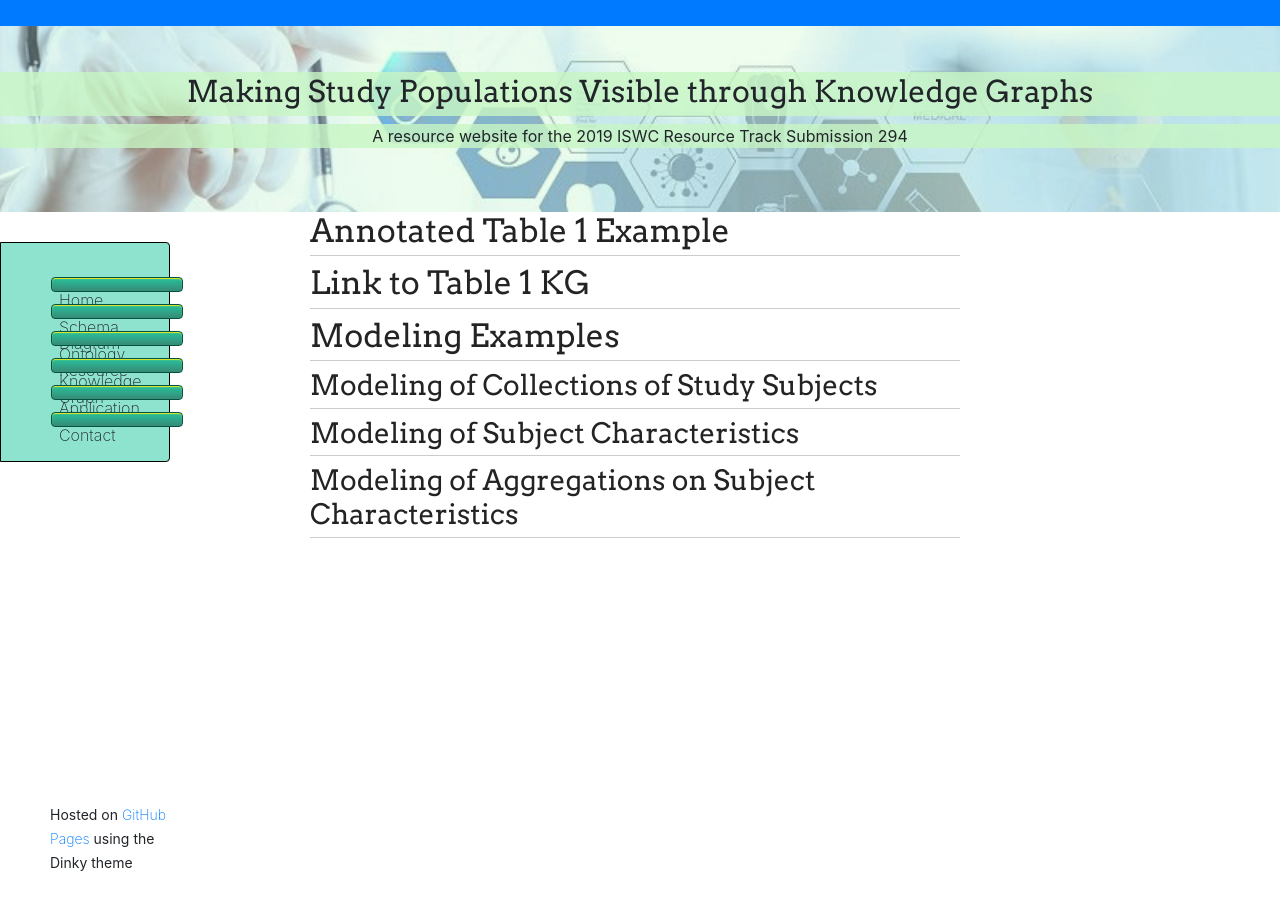
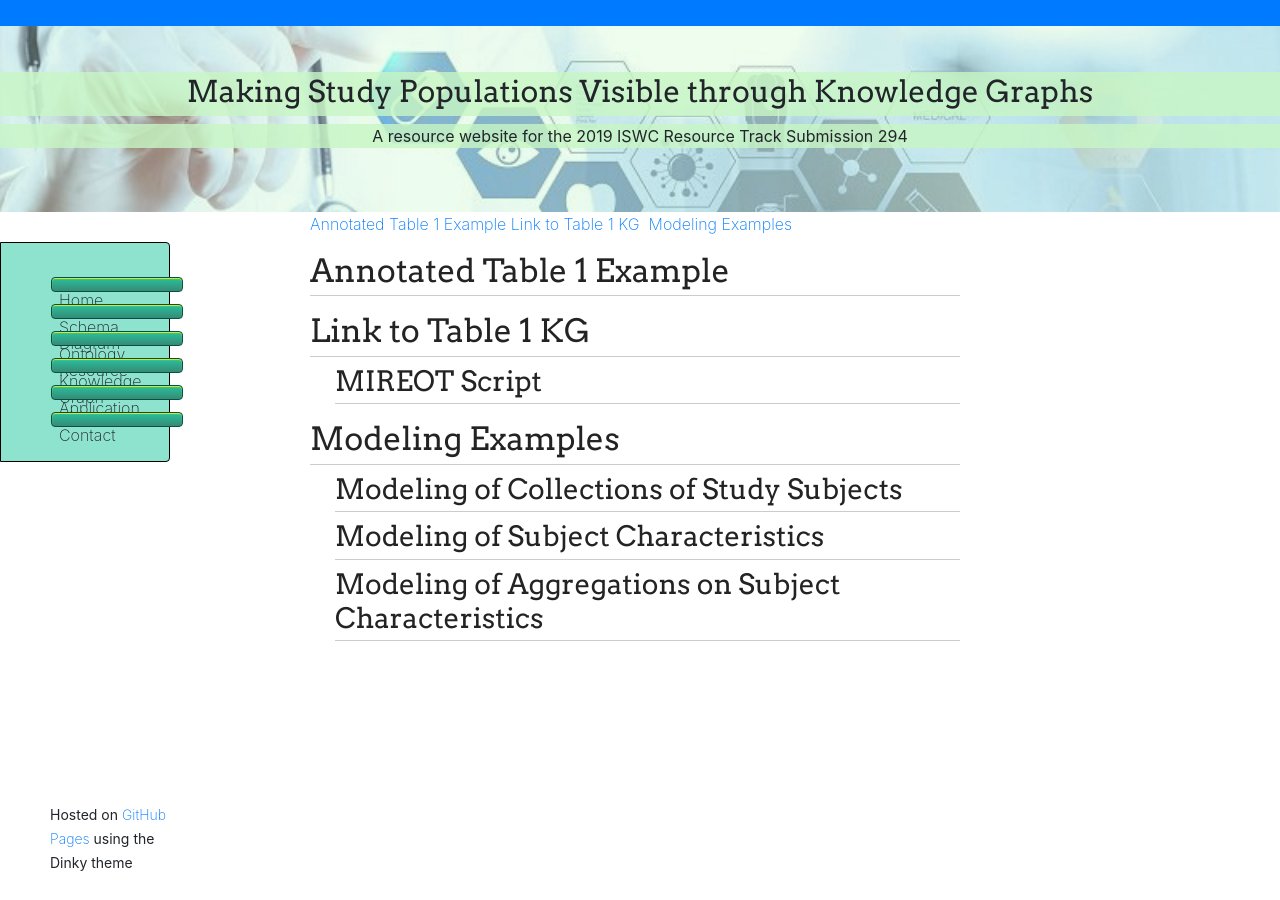
Before and after one commit to tetherless-world/study-cohort-ontology, a Jekyll site: the page built from knowledge-graph.md, in a window 1280 px wide. Built offline with Jekyll 4.4.1, drawn with Linux system fonts in a browser that asks for light colours; nearby versions of some CDN libraries; our own code applies the rules of GitHub Pages for plain Markdown files; library files that are not in the unit come from our copies.

Commit message:
Update knowledge-graph.md

```diff
--- a/knowledge-graph.md
+++ b/knowledge-graph.md
@@ -1,6 +1,30 @@
-## Annotated Table 1 Example
-## Link to Table 1 KG
-## Modeling Examples
-### Modeling of Collections of Study Subjects
-### Modeling of Subject Characteristics
-### Modeling of Aggregations on Subject Characteristics
+[Annotated Table 1 Example](#annotatedtable) [Link to Table 1 KG ](#linktotable) [Modeling Examples](#modelingexample)
+
+<article class="mb-5" id="annotatedtable">
+<content>
+<h2>Annotated Table 1 Example</h2>
+<ul>
+
+ </ul>
+ </content>
+
+
+ <article class="mb-5" id="linktotable">
+<content>
+<h2> Link to Table 1 KG </h2>
+<ul>
+   <h3> MIREOT Script </h3>
+ </ul>
+ </content>
+
+
+ <article class="mb-5" id="modelingexample">
+<content>
+<h2> Modeling Examples</h2>
+<ul>
+   <h3> Modeling of Collections of Study Subjects </h3>
+   <h3> Modeling of Subject Characteristics </h3>
+   <h3> Modeling of Aggregations on Subject Characteristics
+ </h3>
+ </ul>
+ </content>
```
